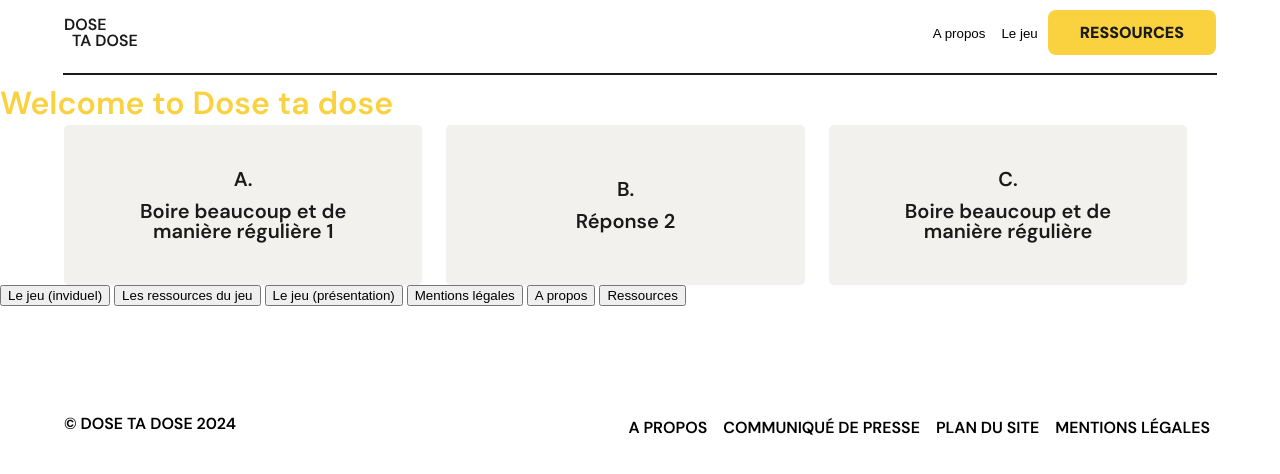
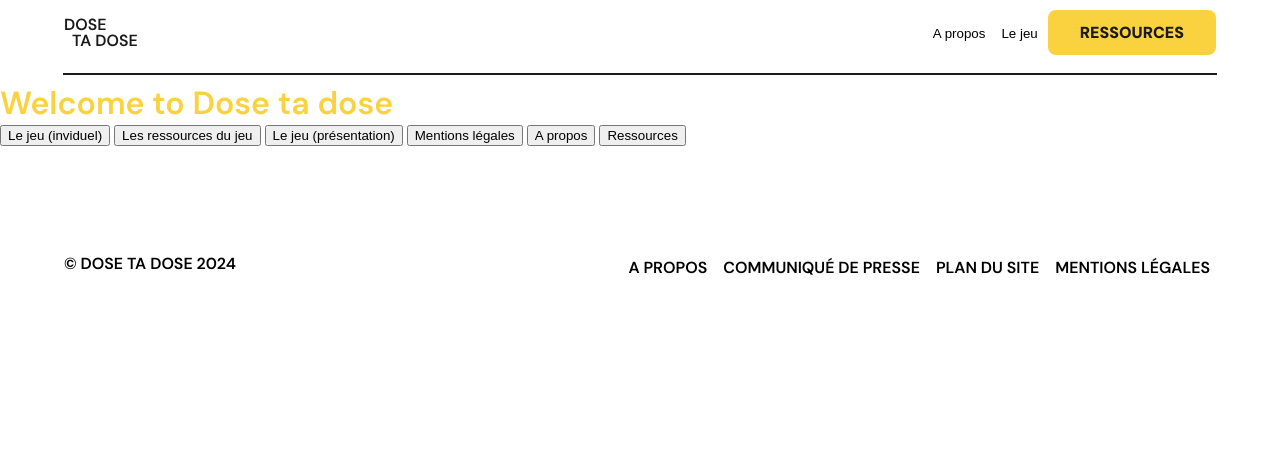
Before and after one commit to AurelianeD/dose-ta-dose, a SvelteKit app: page / in a window 1280 px wide. Shown: the top 474 px of the page. Built offline with nearby package versions, Linux system fonts and the light colour scheme.

Commit message:
QuizButton

```diff
--- a/src/lib/components/QuizButton.svelte
+++ b/src/lib/components/QuizButton.svelte
@@ -101,7 +101,7 @@
 		height: 20px;
 	}
 
-	@media screen and (max-width: 300px) {
+	@media screen and (min-width: 0px) and (max-width: 300px) {
 		.card label {
 			width: 250px;
 		}
@@ -109,7 +109,23 @@
 		transform-origin: 125px;
 	}
 	}
-  @media screen and (max-width: 1000px) {
+	@media screen and (min-width: 301px) and (max-width: 500px) {
+		.card label {
+			width: 350px;
+		}
+    .card:active {
+		transform-origin: 175px;
+	}
+	}
+  @media screen and (min-width: 501px) and (max-width: 800px) {
+		.card label {
+			width: 60vw;
+		}
+    .card:active {
+		transform-origin: 30vw;
+	}
+	}
+  @media screen and (min-width: 801px) and (max-width: 1000px) {
 		.card label {
 			width: 40vw;
 		}
--- a/src/routes/+page.svelte
+++ b/src/routes/+page.svelte
@@ -9,11 +9,6 @@
 <Header />
 
 <h1>Welcome to Dose ta dose</h1>
-<div class="flex">
-<QuizButton letter="a" answer="Boire beaucoup et de manière régulière 1" />
-<QuizButton letter="b" answer="Réponse 2" />
-<QuizButton letter="c" answer="Boire beaucoup et de manière régulière" />
-</div>
 <button on:click={() => goto('game')}>Le jeu (inviduel)</button>
 <button on:click={() => goto('gameRessources')}>Les ressources du jeu</button>
 <button on:click={() => goto('gamePresentation')}>Le jeu (présentation)</button>
@@ -22,15 +17,3 @@
 <button on:click={() => goto('ressources')}>Ressources</button>
 
 <Footer/>
-<style>
-  .flex{
-    display: flex;
-    padding: 0 5vw;
-    gap: 24px;
-  }
-  @media screen and (max-width: 1000px) {
-    .flex{
-      flex-direction: column;
-    }
-  }
-</style>
```
